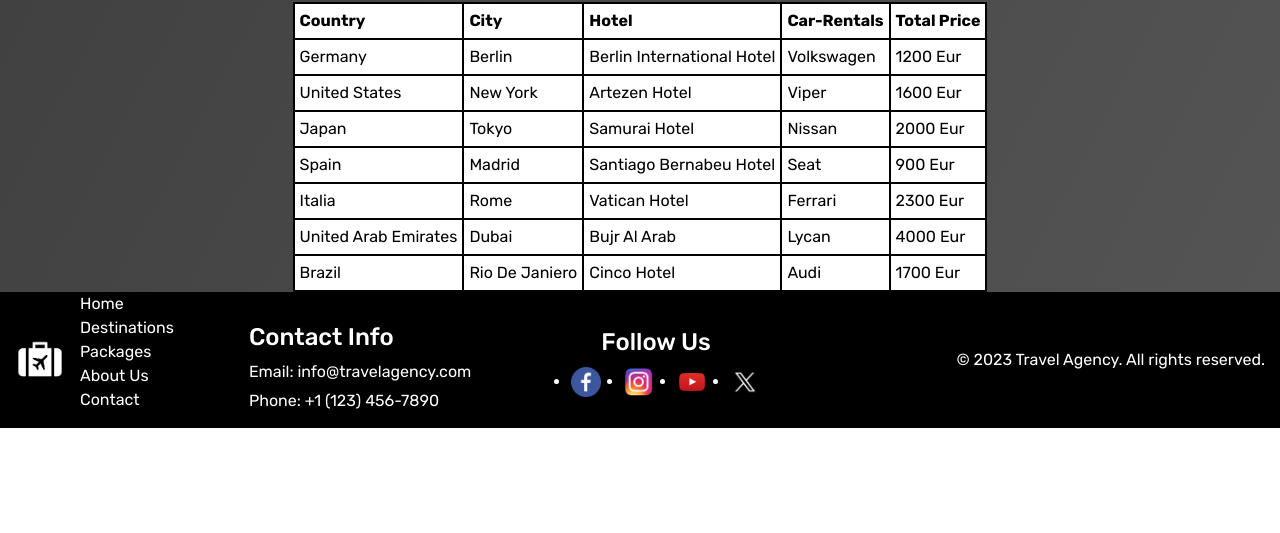
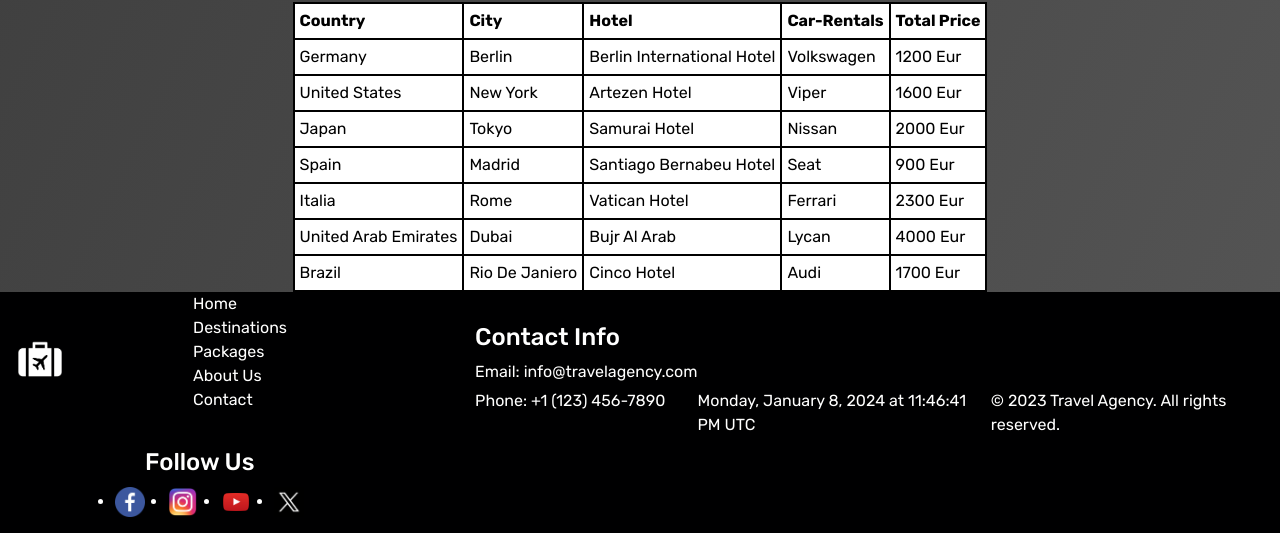
Before and after one commit to albinshabani/UEB20_22_Gr26, a plain HTML site: page index.html in a window 1280 px wide. Shown: the part 2019-2552 px from the top of the page. Before the commit the page ends 2447 px from the top, so only its background shows below. Drawn offline with nearby package versions, Linux system fonts and the light colour scheme.

Commit message:
Update index.html

```diff
--- a/index.html
+++ b/index.html
@@ -7,6 +7,7 @@
     <meta name="viewport" content="width=device-width, initial-scale=1.0">
     <link rel="stylesheet" href="styles.css">
     <title>Travel Agency</title>
+
 </head>
 
 <body>
@@ -14,6 +15,7 @@
     <script src="https://code.jquery.com/jquery-3.3.1.slim.min.js"></script>
     <script src="https://cdnjs.cloudflare.com/ajax/libs/popper.js/1.14.7/umd/popper.min.js"></script>
     <script src="https://stackpath.bootstrapcdn.com/bootstrap/4.3.1/js/bootstrap.min.js"></script>
+
 
 
     <!-- HEADER -->
@@ -225,6 +227,8 @@
                 <td>1700 Eur</td>
             </tr>
           </table>
+
+
     </section>
 
    <!-- FOOTER -->
@@ -259,9 +263,35 @@
                     </ul>
                 </div>
             </div>
+            <div id="currentDate">DATE</div>
             <p>&copy; 2023 Travel Agency. All rights reserved.</p>
+
         </div>
+
     </footer>
+
+    <script>
+        document.addEventListener('DOMContentLoaded', function () {
+            // Function to format the date and time
+            function formatDate(date) {
+                const options = { weekday: 'long', year: 'numeric', month: 'long', day: 'numeric', hour: 'numeric', minute: 'numeric', second: 'numeric', timeZoneName: 'short' };
+                return date.toLocaleDateString('en-US', options);
+            }
+
+            // Display the current date and time
+            function updateDateTime() {
+                const currentDateElement = document.getElementById('currentDate');
+                const currentDate = new Date();
+                currentDateElement.innerText = formatDate(currentDate);
+            }
+
+            // Update the date and time every second
+            setInterval(updateDateTime, 1000);
+
+            // Initial display
+            updateDateTime();
+        });
+    </script>
 </body>
 
 </html>
```
